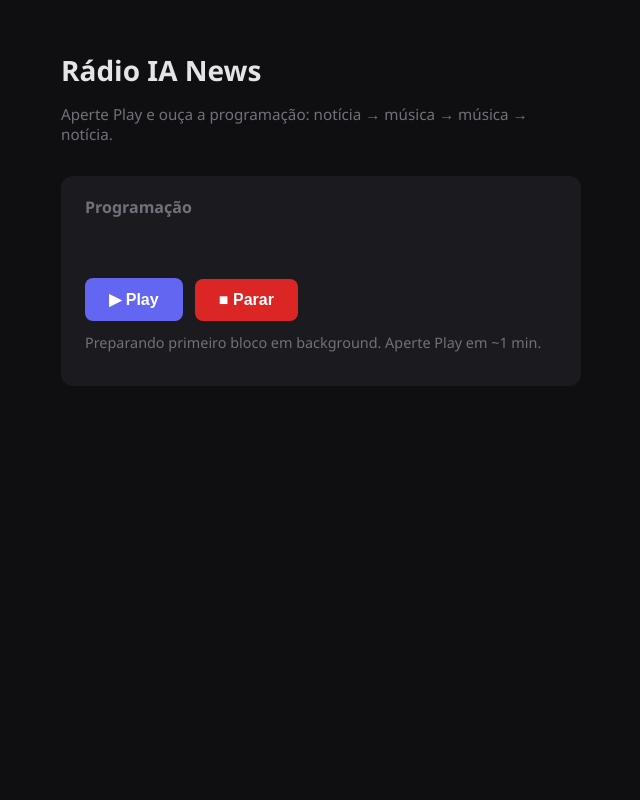
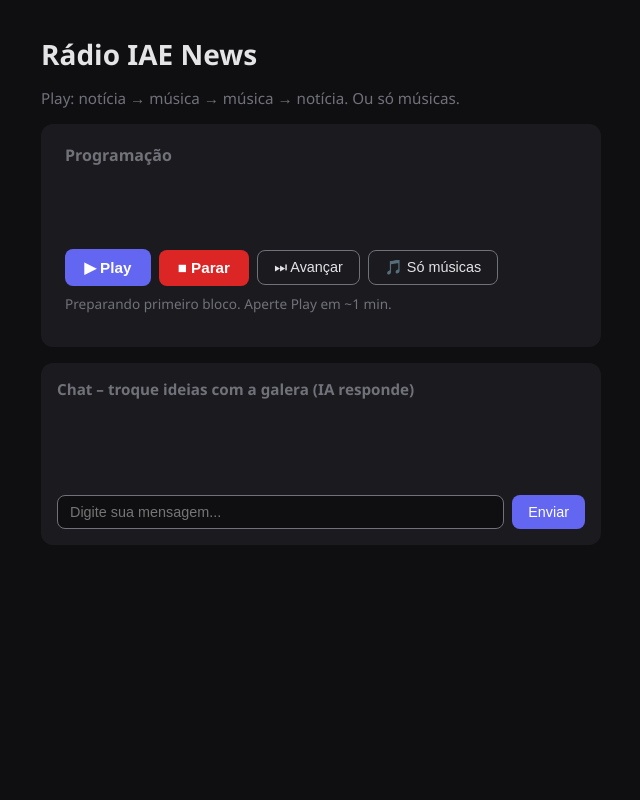
Before and after one commit to IA-Expertise/radio_iae, a Flask app: page / in a window 1280 px wide. Shown: the whole page, without its empty margins (319-959 px from the left). Run offline with Flask 3, Linux system fonts and the light colour scheme.

Commit message:
Ajustes BG, estilo locutora, botões de avançar e só músicas no painel e chat

```diff
--- a/app.py
+++ b/app.py
@@ -12,7 +12,9 @@ import time
 from pathlib import Path
 from urllib.parse import quote
 
-from flask import Flask, jsonify, render_template, send_file
+from flask import Flask, jsonify, render_template, request, send_file
+
+import google.generativeai as genai
 
 from core.mixer import get_next_track, mix_voice_with_bed
 from core.news_agent import run as news_run
@@ -130,14 +132,33 @@ def api_status():
     })
 
 
+def _music_title(track_path: Path) -> str:
+    """Nome da faixa para exibição (sem .mp3, limpo)."""
+    name = track_path.stem
+    if name.endswith(" (1)") or name.endswith(" (2)"):
+        name = name.rsplit(" (", 1)[0].strip()
+    return name or track_path.name
+
+
 @app.route("/api/next")
 def api_next():
     """
-    Próximo item da programação: notícia ou música.
-    Ciclo: notícia → música → música → notícia → ...
+    Próximo item: notícia ou música. Query: mode=music_only para só músicas.
+    Ciclo normal: notícia → música → música → notícia → ...
     """
     global _cycle_index
+    music_only = request.args.get("mode") == "music_only"
     with _lock:
+        if music_only:
+            track = get_next_track()
+            if track is None:
+                return jsonify({"ready": False, "message": "Nenhuma música disponível."}), 503
+            return jsonify({
+                "ready": True,
+                "url": "/audio/music/" + quote(track.name, safe=""),
+                "type": "music",
+                "title": _music_title(track),
+            })
         if _cycle_index % 3 == 0:
             if not ready_blocks:
                 return jsonify({"ready": False, "message": "Preparando primeiro bloco..."}), 503
@@ -147,6 +168,7 @@ def api_next():
                 "ready": True,
                 "url": f"/audio/block/{block_name}",
                 "type": "news",
+                "title": "Notícias IA",
             })
         track = get_next_track()
         _cycle_index += 1
@@ -157,12 +179,14 @@ def api_next():
                     "ready": True,
                     "url": f"/audio/block/{block_name}",
                     "type": "news",
+                    "title": "Notícias IA",
                 })
-            return jsonify({"ready": False, "message": "Nenhuma música em assets/musicas e nenhum bloco disponível."}), 503
+            return jsonify({"ready": False, "message": "Nenhuma música e nenhum bloco disponível."}), 503
         return jsonify({
             "ready": True,
             "url": "/audio/music/" + quote(track.name, safe=""),
             "type": "music",
+            "title": _music_title(track),
         })
 
 
@@ -188,6 +212,31 @@ def audio_music(filename):
     if not path.is_file():
         return jsonify({"error": "not found"}), 404
     return send_file(path, mimetype="audio/mpeg", as_attachment=False)
+
+
+# ---------- Chat (ouvintes + IA) ----------
+
+CHAT_SYSTEM = """Você é a locutora da Rádio IAE News: jovem, descolada e antenada. Os ouvintes estão no chat. Responda em 1 ou 2 frases curtas, tom amigável e informal. Não faça listas longas. Se perguntarem sobre a rádio ou IA, pode mencionar que a rádio é feita com IA pela IAExpertise."""
+
+
+@app.route("/api/chat", methods=["POST"])
+def api_chat():
+    """Recebe mensagem do chat e devolve resposta da IA (persona da locutora)."""
+    try:
+        data = request.get_json() or {}
+        msg = (data.get("message") or "").strip()
+        if not msg:
+            return jsonify({"ok": False, "error": "Mensagem vazia"}), 400
+        key = os.getenv("GEMINI_API_KEY")
+        if not key:
+            return jsonify({"ok": False, "error": "GEMINI_API_KEY não configurada"}), 500
+        genai.configure(api_key=key)
+        model = genai.GenerativeModel("gemini-2.5-flash", system_instruction=CHAT_SYSTEM)
+        response = model.generate_content(msg, generation_config={"temperature": 0.8, "max_output_tokens": 150})
+        reply = (response.text or "").strip()
+        return jsonify({"ok": True, "reply": reply})
+    except Exception as e:
+        return jsonify({"ok": False, "error": str(e)}), 500
 
 
 # ---------- Rotas legadas (gerar sob demanda e ouvir último) ----------
--- a/templates/index.html
+++ b/templates/index.html
@@ -3,7 +3,7 @@
 <head>
   <meta charset="UTF-8">
   <meta name="viewport" content="width=device-width, initial-scale=1.0">
-  <title>Rádio IA News</title>
+  <title>Rádio IAE News</title>
   <style>
     :root {
       --bg: #0f0f12;
@@ -22,11 +22,13 @@
       color: var(--text);
       margin: 0;
       min-height: 100vh;
-      padding: 2rem;
+      padding: 1rem;
+      display: flex;
+      flex-direction: column;
     }
-    .container { max-width: 520px; margin: 0 auto; }
+    .container { max-width: 560px; margin: 0 auto; width: 100%; flex: 1; }
     h1 { font-size: 1.75rem; font-weight: 600; margin-bottom: 0.25rem; }
-    .sub { color: var(--text-muted); font-size: 0.95rem; margin-bottom: 2rem; }
+    .sub { color: var(--text-muted); font-size: 0.95rem; margin-bottom: 1rem; }
     .card {
       background: var(--card);
       border-radius: 12px;
@@ -39,21 +41,34 @@
       margin: 0 0 0.75rem 0;
       color: var(--text-muted);
     }
-    .now-playing {
-      font-size: 1.1rem;
-      font-weight: 500;
-      margin-bottom: 1rem;
-      min-height: 1.5em;
-    }
+    .now-playing { font-size: 1rem; font-weight: 500; margin-bottom: 0.5rem; min-height: 1.2em; }
     .now-playing.news { color: #86efac; }
     .now-playing.music { color: #93c5fd; }
+    .track-scroll {
+      overflow: hidden;
+      white-space: nowrap;
+      margin-bottom: 0.75rem;
+      padding: 0.25rem 0;
+      font-size: 0.95rem;
+      color: var(--text-muted);
+    }
+    .track-scroll span {
+      display: inline-block;
+      padding-left: 100%;
+      animation: scroll 15s linear infinite;
+    }
+    @keyframes scroll {
+      0% { transform: translateX(0); }
+      100% { transform: translateX(-100%); }
+    }
+    .btn-row { display: flex; flex-wrap: wrap; gap: 0.5rem; align-items: center; margin-bottom: 0.5rem; }
     .btn-play {
       background: var(--accent);
       color: white;
       border: none;
-      padding: 0.75rem 1.5rem;
+      padding: 0.6rem 1.2rem;
       border-radius: 8px;
-      font-size: 1rem;
+      font-size: 0.95rem;
       cursor: pointer;
       font-weight: 600;
     }
@@ -63,47 +78,117 @@
       background: var(--stop);
       color: white;
       border: none;
-      padding: 0.75rem 1.5rem;
+      padding: 0.6rem 1.2rem;
       border-radius: 8px;
-      font-size: 1rem;
+      font-size: 0.95rem;
       cursor: pointer;
       font-weight: 600;
-      margin-left: 0.5rem;
     }
     .btn-stop:hover { background: var(--stop-hover); }
     .btn-stop:disabled { opacity: 0.5; cursor: not-allowed; }
-    .status {
+    .btn-skip, .btn-music-only {
+      background: var(--card);
+      border: 1px solid var(--text-muted);
+      color: var(--text);
+      padding: 0.5rem 1rem;
+      border-radius: 8px;
       font-size: 0.9rem;
-      margin-top: 0.75rem;
-      color: var(--text-muted);
+      cursor: pointer;
     }
+    .btn-music-only.active { border-color: var(--accent); color: var(--accent); }
+    .status { font-size: 0.85rem; margin-top: 0.5rem; color: var(--text-muted); }
     audio { width: 100%; margin-top: 0.5rem; height: 36px; }
+
+    .chat-section { margin-top: auto; }
+    .chat-box {
+      background: var(--card);
+      border-radius: 12px;
+      padding: 1rem;
+      max-height: 220px;
+      display: flex;
+      flex-direction: column;
+    }
+    .chat-box h3 { font-size: 0.95rem; color: var(--text-muted); margin: 0 0 0.5rem 0; }
+    .chat-messages {
+      flex: 1;
+      overflow-y: auto;
+      font-size: 0.9rem;
+      margin-bottom: 0.5rem;
+      min-height: 80px;
+    }
+    .chat-messages p { margin: 0.35rem 0; }
+    .chat-messages .user { color: #93c5fd; }
+    .chat-messages .ai { color: #86efac; }
+    .chat-form { display: flex; gap: 0.5rem; }
+    .chat-form input {
+      flex: 1;
+      background: var(--bg);
+      border: 1px solid var(--text-muted);
+      border-radius: 8px;
+      padding: 0.5rem 0.75rem;
+      color: var(--text);
+      font-size: 0.9rem;
+    }
+    .chat-form button {
+      background: var(--accent);
+      color: white;
+      border: none;
+      padding: 0.5rem 1rem;
+      border-radius: 8px;
+      cursor: pointer;
+      font-size: 0.9rem;
+    }
   </style>
 </head>
 <body>
   <div class="container">
-    <h1>Rádio IA News</h1>
-    <p class="sub">Aperte Play e ouça a programação: notícia → música → música → notícia.</p>
+    <h1>Rádio IAE News</h1>
+    <p class="sub">Play: notícia → música → música → notícia. Ou só músicas.</p>
 
     <div class="card">
       <h2>Programação</h2>
       <p id="now-playing" class="now-playing"></p>
+      <div class="track-scroll" id="track-scroll">
+        <span id="track-title"></span>
+      </div>
+      <div class="btn-row">
         <button id="btn-play" class="btn-play" type="button">▶ Play</button>
         <button id="btn-stop" class="btn-stop" type="button">■ Parar</button>
+        <button id="btn-skip" class="btn-skip" type="button" title="Próximo">⏭ Avançar</button>
+        <button id="btn-music-only" class="btn-music-only" type="button">🎵 Só músicas</button>
+      </div>
       <p id="status" class="status"></p>
       <audio id="player" preload="auto"></audio>
+    </div>
+
+    <div class="chat-section">
+      <div class="chat-box">
+        <h3>Chat – troque ideias com a galera (IA responde)</h3>
+        <div class="chat-messages" id="chat-messages"></div>
+        <form class="chat-form" id="chat-form">
+          <input type="text" id="chat-input" placeholder="Digite sua mensagem..." autocomplete="off" maxlength="200" />
+          <button type="submit">Enviar</button>
+        </form>
+      </div>
     </div>
   </div>
 
   <script>
     const btnPlay = document.getElementById('btn-play');
     const btnStop = document.getElementById('btn-stop');
+    const btnSkip = document.getElementById('btn-skip');
+    const btnMusicOnly = document.getElementById('btn-music-only');
     const player = document.getElementById('player');
     const nowPlaying = document.getElementById('now-playing');
     const statusEl = document.getElementById('status');
+    const trackTitle = document.getElementById('track-title');
+    const trackScroll = document.getElementById('track-scroll');
+    const chatMessages = document.getElementById('chat-messages');
+    const chatForm = document.getElementById('chat-form');
+    const chatInput = document.getElementById('chat-input');
 
     let playing = false;
-    let pollingStatus = null;
+    let musicOnly = false;
 
     function setStatus(msg) {
       statusEl.textContent = msg;
@@ -114,6 +199,11 @@
       nowPlaying.className = 'now-playing ' + (type === 'news' ? 'news' : 'music');
     }
 
+    function setTrackTitle(title) {
+      trackTitle.textContent = title || '';
+      trackScroll.style.display = title ? 'block' : 'none';
+    }
+
     async function checkCanPlay() {
       const res = await fetch('/api/status');
       const data = await res.json();
@@ -121,7 +211,7 @@
     }
 
     async function waitForReady() {
-      setStatus('Preparando blocos de notícia… (pode levar ~1 min)');
+      setStatus('Preparando blocos… (pode levar ~1 min)');
       while (playing) {
         const res = await fetch('/api/status');
         const data = await res.json();
@@ -134,9 +224,13 @@
       return false;
     }
 
+    function apiNextUrl() {
+      return musicOnly ? '/api/next?mode=music_only' : '/api/next';
+    }
+
     async function playNext() {
       if (!playing) return;
-      const res = await fetch('/api/next');
+      const res = await fetch(apiNextUrl());
       if (res.status === 503) {
         const data = await res.json();
         setStatus(data.message || 'Aguardando…');
@@ -146,13 +240,14 @@
       }
       const data = await res.json();
       if (!data.ready || !data.url) {
-        setStatus('Fim da programação ou erro.');
+        setStatus('Fim ou erro.');
         playing = false;
         btnPlay.disabled = false;
         btnStop.disabled = true;
         return;
       }
       setNow(data.type, data.type === 'news' ? '📻 Notícias' : '🎵 Música');
+      setTrackTitle(data.title || '');
       setStatus('');
       player.src = data.url;
       player.play().catch(() => {
@@ -167,7 +262,7 @@
 
     player.addEventListener('error', () => {
       if (!playing) return;
-      setStatus('Erro ao carregar áudio. Tentando próximo em 3s…');
+      setStatus('Erro ao carregar. Próximo em 3s…');
       setTimeout(playNext, 3000);
     });
 
@@ -175,12 +270,14 @@
       playing = true;
       btnPlay.disabled = true;
       btnStop.disabled = false;
+      if (!musicOnly) {
         const ok = await waitForReady();
         if (!ok) {
           playing = false;
           btnPlay.disabled = false;
           btnStop.disabled = true;
           return;
+        }
       }
       playNext();
     });
@@ -191,16 +288,63 @@
       player.src = '';
       nowPlaying.textContent = '';
       nowPlaying.className = 'now-playing';
+      setTrackTitle('');
       setStatus('Parado.');
       btnPlay.disabled = false;
       btnStop.disabled = true;
     });
 
+    btnSkip.addEventListener('click', () => {
+      if (!playing) return;
+      player.pause();
+      player.src = '';
+      playNext();
+    });
+
+    btnMusicOnly.addEventListener('click', () => {
+      musicOnly = !musicOnly;
+      btnMusicOnly.classList.toggle('active', musicOnly);
+      if (musicOnly) setStatus('Modo só músicas. Aperte Play.');
+      else setStatus('');
+    });
+
+    chatForm.addEventListener('submit', async (e) => {
+      e.preventDefault();
+      const msg = chatInput.value.trim();
+      if (!msg) return;
+      const userP = document.createElement('p');
+      userP.className = 'user';
+      userP.textContent = 'Você: ' + msg;
+      chatMessages.appendChild(userP);
+      chatMessages.scrollTop = chatMessages.scrollHeight;
+      chatInput.value = '';
+      chatInput.disabled = true;
+      try {
+        const res = await fetch('/api/chat', {
+          method: 'POST',
+          headers: { 'Content-Type': 'application/json' },
+          body: JSON.stringify({ message: msg }),
+        });
+        const data = await res.json();
+        const aiP = document.createElement('p');
+        aiP.className = 'ai';
+        aiP.textContent = 'IA: ' + (data.reply || data.error || '...');
+        chatMessages.appendChild(aiP);
+      } catch (err) {
+        const aiP = document.createElement('p');
+        aiP.className = 'ai';
+        aiP.textContent = 'IA: Erro ao conectar.';
+        chatMessages.appendChild(aiP);
+      }
+      chatMessages.scrollTop = chatMessages.scrollHeight;
+      chatInput.disabled = false;
+    });
+
     (async function init() {
       setStatus('Carregando…');
       const canPlay = await checkCanPlay();
-      if (canPlay) setStatus('Pronto. Aperte Play para iniciar.');
-      else setStatus('Preparando primeiro bloco em background. Aperte Play em ~1 min.');
+      if (canPlay) setStatus('Pronto. Aperte Play.');
+      else setStatus('Preparando primeiro bloco. Aperte Play em ~1 min.');
     })();
   </script>
 </body>
```
Also changed, not shown: core/mixer.py (+24 -11 lines), core/news_agent.py (+9 -9 lines). Lines whose indentation alone changed are shown as unchanged.
